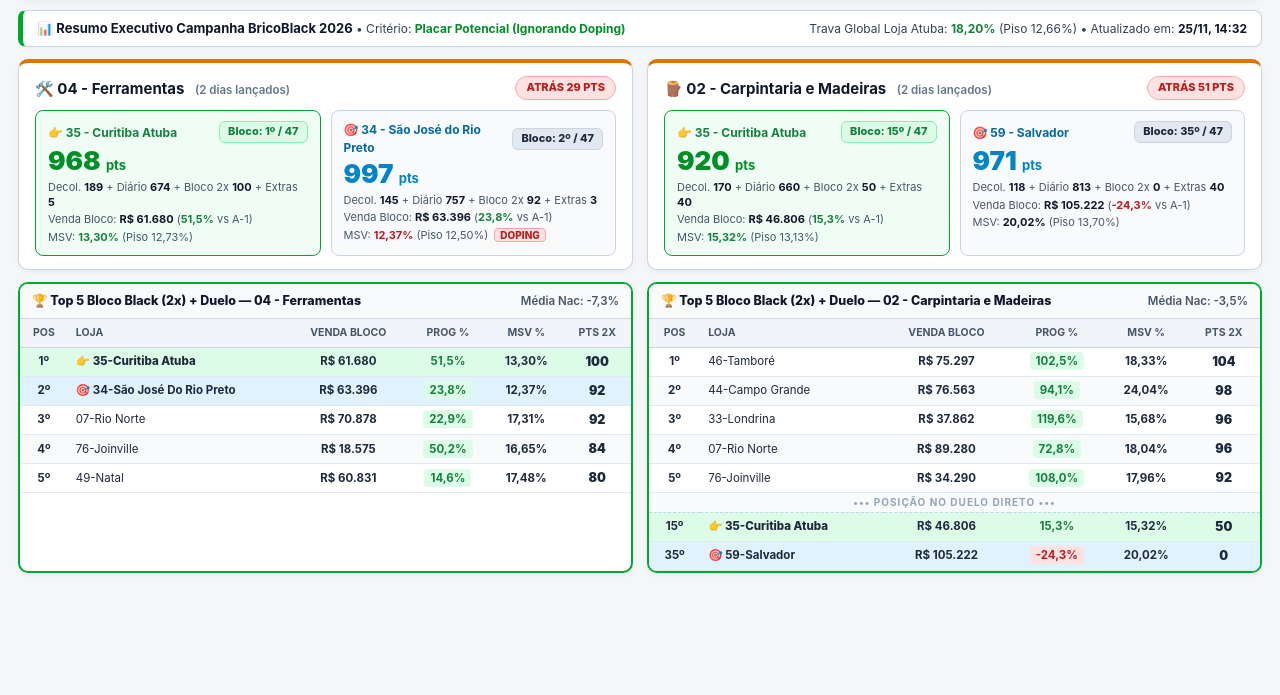
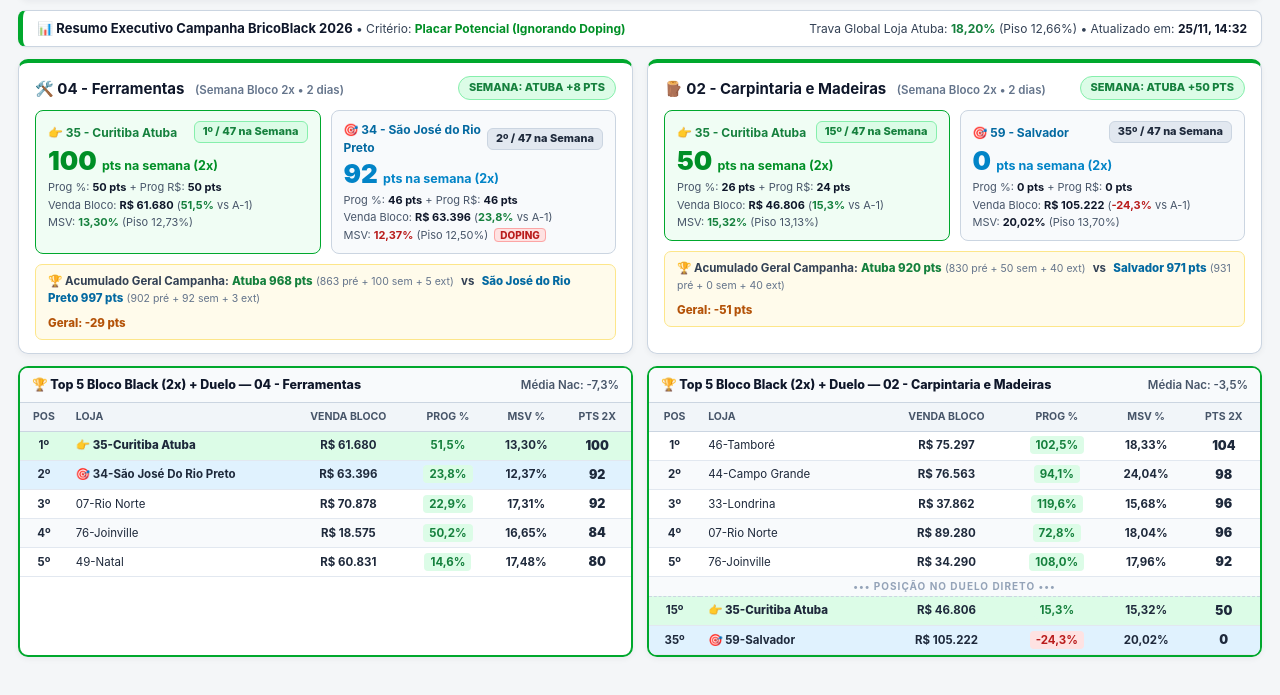
Before and after one commit to lantonoviez-commits/blocoblackatuba, a plain HTML site: page index.html in a window 1280 px wide. Both pictures are taken after a click on the button "📸 One-Page Diretoria". Shown: the part 79-774 px from the top of the page. Drawn offline with Linux system fonts and the light colour scheme.

Commit message:
Update index.html

```diff
--- a/index.html
+++ b/index.html
@@ -644,6 +644,29 @@
       padding: 2px 8px;
       letter-spacing: 1px;
       border-bottom: 1px dashed #cbd5e1 !important;
+    }
+
+    .op-grand-strip {
+      margin-top: 10px;
+      padding: 8px 12px;
+      background: #f1f5f9;
+      border: 1px solid #cbd5e1;
+      border-radius: 7px;
+      display: flex;
+      flex-wrap: wrap;
+      justify-content: space-between;
+      align-items: center;
+      gap: 8px;
+      font-size: 11.5px;
+      color: #334155;
+    }
+    .op-grand-strip.win {
+      background: #ecfdf5;
+      border-color: #a7f3d0;
+    }
+    .op-grand-strip.lose {
+      background: #fffbeb;
+      border-color: #fde68a;
     }
     .op-pill-neg {
       background: #fee2e2;
@@ -3273,22 +3296,26 @@
         const meEx = getExtrasTotalFor(sec, "me");
         const rivEx = getExtrasTotalFor(sec, "rival");
 
-        const meGrand = meEx.preBlackSum + me.totalPts + meEx.extrasSum;
-        const rivGrand = rivEx.preBlackSum + riv.totalPts + rivEx.extrasSum;
-        const diff = meGrand - rivGrand;
+        const meWeekPts = me.totalPts;
+        const rivWeekPts = riv.totalPts;
+        const weekDiff = meWeekPts - rivWeekPts;
+
+        const meGrand = meEx.preBlackSum + meWeekPts + meEx.extrasSum;
+        const rivGrand = rivEx.preBlackSum + rivWeekPts + rivEx.extrasSum;
+        const grandDiff = meGrand - rivGrand;
 
         const secBlock = state.blockData[sec];
         const diasCount = secBlock.mode === "daily" ? Object.keys(secBlock.days || {}).length : "Acumulado";
 
         duelsHtml.push(`
-          <div class="op-card ${diff >= 0 ? "win" : "lose"}">
+          <div class="op-card ${weekDiff >= 0 ? "win" : "lose"}">
             <div style="display:flex; justify-content:space-between; align-items:center; gap:8px;">
               <div>
                 <strong style="font-size:15px; color:#0f172a;">${icon} ${title}</strong>
-                <span style="font-size:11.5px; color:#64748b; font-weight:600; margin-left:6px;">(${secBlock.mode === "daily" ? diasCount + " dias lançados" : "Consolidado"})</span>
+                <span style="font-size:11.5px; color:#64748b; font-weight:600; margin-left:6px;">(Semana Bloco 2x • ${secBlock.mode === "daily" ? diasCount + " dias" : "Consolidado"})</span>
               </div>
-              <span class="${diff >= 0 ? "op-badge-win" : "op-badge-lose"}">
-                ${diff >= 0 ? `Atuba +${diff} pts` : `Atrás ${Math.abs(diff)} pts`}
+              <span class="${weekDiff >= 0 ? "op-badge-win" : "op-badge-lose"}">
+                ${weekDiff >= 0 ? `Semana: Atuba +${weekDiff} pts` : `Semana: Atrás ${Math.abs(weekDiff)} pts`}
               </span>
             </div>
 
@@ -3296,11 +3323,11 @@
               <div class="op-box me">
                 <div style="display:flex; justify-content:space-between; align-items:center; gap:6px; font-size:12px;">
                   <strong style="color:#15803d;">👉 35 - Curitiba Atuba</strong>
-                  <span class="op-rank-pill">Bloco: ${me.rank}º / 47</span>
+                  <span class="op-rank-pill">${me.rank}º / 47 na Semana</span>
                 </div>
-                <div class="op-score-big" style="color:#008f26;">${meGrand} <span style="font-size:13px; font-weight:700;">pts</span></div>
+                <div class="op-score-big" style="color:#008f26;">${meWeekPts} <span style="font-size:12.5px; font-weight:700;">pts na semana (2x)</span></div>
                 <div class="op-kpi-line">
-                  Decol. <b>${meEx.decolagemPts}</b> + Diário <b>${meEx.diarioPts}</b> + Bloco 2x <b>${me.totalPts}</b> + Extras <b>${meEx.extrasSum}</b>
+                  Prog %: <b>${me.ptsPct} pts</b> + Prog R$: <b>${me.ptsRS} pts</b>
                 </div>
                 <div class="op-kpi-line">
                   Venda Bloco: <b>${formatBRL(me.vendaSim)}</b> (<span style="color:${me.progPct >= res.avgPct ? "#15803d" : "#b91c1c"}; font-weight:700;">${formatPct(me.progPct)}</span> vs A-1)
@@ -3313,11 +3340,11 @@
               <div class="op-box">
                 <div style="display:flex; justify-content:space-between; align-items:center; gap:6px; font-size:12px;">
                   <strong style="color:#0369a1;">🎯 ${duel.rivalLabel}</strong>
-                  <span class="op-rank-pill">Bloco: ${riv.rank}º / 47</span>
+                  <span class="op-rank-pill">${riv.rank}º / 47 na Semana</span>
                 </div>
-                <div class="op-score-big" style="color:#0284c7;">${rivGrand} <span style="font-size:13px; font-weight:700;">pts</span></div>
+                <div class="op-score-big" style="color:#0284c7;">${rivWeekPts} <span style="font-size:12.5px; font-weight:700;">pts na semana (2x)</span></div>
                 <div class="op-kpi-line">
-                  Decol. <b>${rivEx.decolagemPts}</b> + Diário <b>${rivEx.diarioPts}</b> + Bloco 2x <b>${riv.totalPts}</b> + Extras <b>${rivEx.extrasSum}</b>
+                  Prog %: <b>${riv.ptsPct} pts</b> + Prog R$: <b>${riv.ptsRS} pts</b>
                 </div>
                 <div class="op-kpi-line">
                   Venda Bloco: <b>${formatBRL(riv.vendaSim)}</b> (<span style="color:${riv.progPct >= res.avgPct ? "#15803d" : "#b91c1c"}; font-weight:700;">${formatPct(riv.progPct)}</span> vs A-1)
@@ -3326,6 +3353,20 @@
                   MSV: <b style="color:${riv.doping ? "#b91c1c" : "#0f172a"};">${riv.msvSim.toFixed(2).replace(".", ",")}%</b> (Piso ${riv.msvMin.toFixed(2).replace(".", ",")}%)
                   ${riv.doping ? '<span style="background:#fee2e2; color:#b91c1c; border:1px solid #fca5a5; padding:0 5px; border-radius:4px; font-weight:800; font-size:10px; margin-left:3px;">DOPING</span>' : ''}
                 </div>
+              </div>
+            </div>
+
+            <div class="op-grand-strip ${grandDiff >= 0 ? "win" : "lose"}">
+              <div>
+                <b>🏆 Acumulado Geral Campanha:</b>
+                <span style="color:#15803d; font-weight:800;">Atuba ${meGrand} pts</span>
+                <span style="color:#64748b; font-size:10.5px;">(${meEx.preBlackSum} pré + ${meWeekPts} sem + ${meEx.extrasSum} ext)</span>
+                <b style="margin:0 4px;">vs</b>
+                <span style="color:#0369a1; font-weight:800;">${duel.rivalLabel.split(" - ")[1]} ${rivGrand} pts</span>
+                <span style="color:#64748b; font-size:10.5px;">(${rivEx.preBlackSum} pré + ${rivWeekPts} sem + ${rivEx.extrasSum} ext)</span>
+              </div>
+              <div style="font-weight:800; color:${grandDiff >= 0 ? "#15803d" : "#b45309"};">
+                ${grandDiff >= 0 ? `Geral: +${grandDiff} pts` : `Geral: -${Math.abs(grandDiff)} pts`}
               </div>
             </div>
           </div>
```
